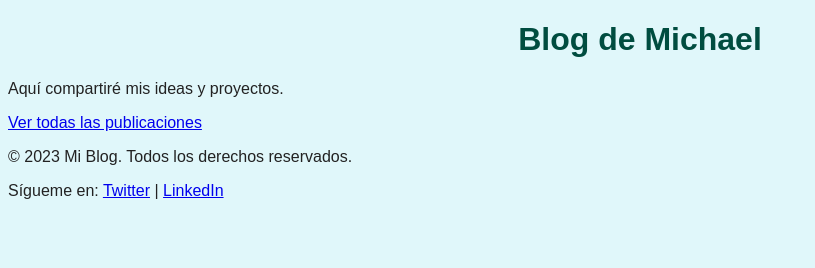
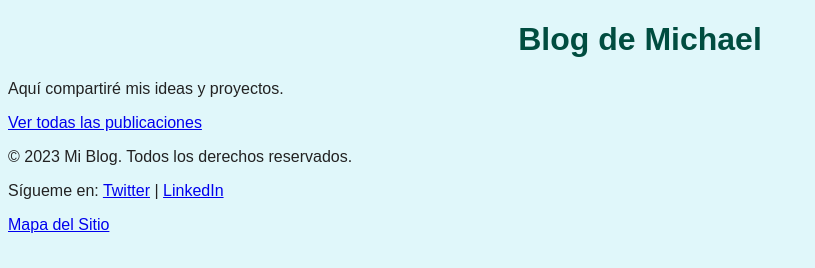
Before and after one commit to altedante4-cyber/my-personal-blog, a plain HTML site: page index.html in a window 1280 px wide. Shown: the whole page, without its empty margins (0-815 px from the left). Drawn offline with Linux system fonts and the light colour scheme.

Commit message:
docs: Añadir enlace al mapa del sitio

```diff
--- a/index.html
+++ b/index.html
@@ -1 +1 @@
-<!DOCTYPE html><html lang="es"><head><meta charset="UTF-8"><title>Mi Blog Personal</title><link rel="stylesheet" href="style.css"></head><body><h1>Blog de Michael</h1><p>Aquí compartiré mis ideas y proyectos.</p><p><a href="archive.html">Ver todas las publicaciones</a></p><footer><p>&copy; 2023 Mi Blog. Todos los derechos reservados.</p><p>Sígueme en: <a href="#">Twitter</a> | <a href="#">LinkedIn</a></p></footer></body></html>
+<!DOCTYPE html><html lang="es"><head><meta charset="UTF-8"><title>Mi Blog Personal</title><link rel="stylesheet" href="style.css"></head><body><h1>Blog de Michael</h1><p>Aquí compartiré mis ideas y proyectos.</p><p><a href="archive.html">Ver todas las publicaciones</a></p><footer><p>&copy; 2023 Mi Blog. Todos los derechos reservados.</p><p>Sígueme en: <a href="#">Twitter</a> | <a href="#">LinkedIn</a></p><p><a href="#">Mapa del Sitio</a></p></footer></body></html>
```
